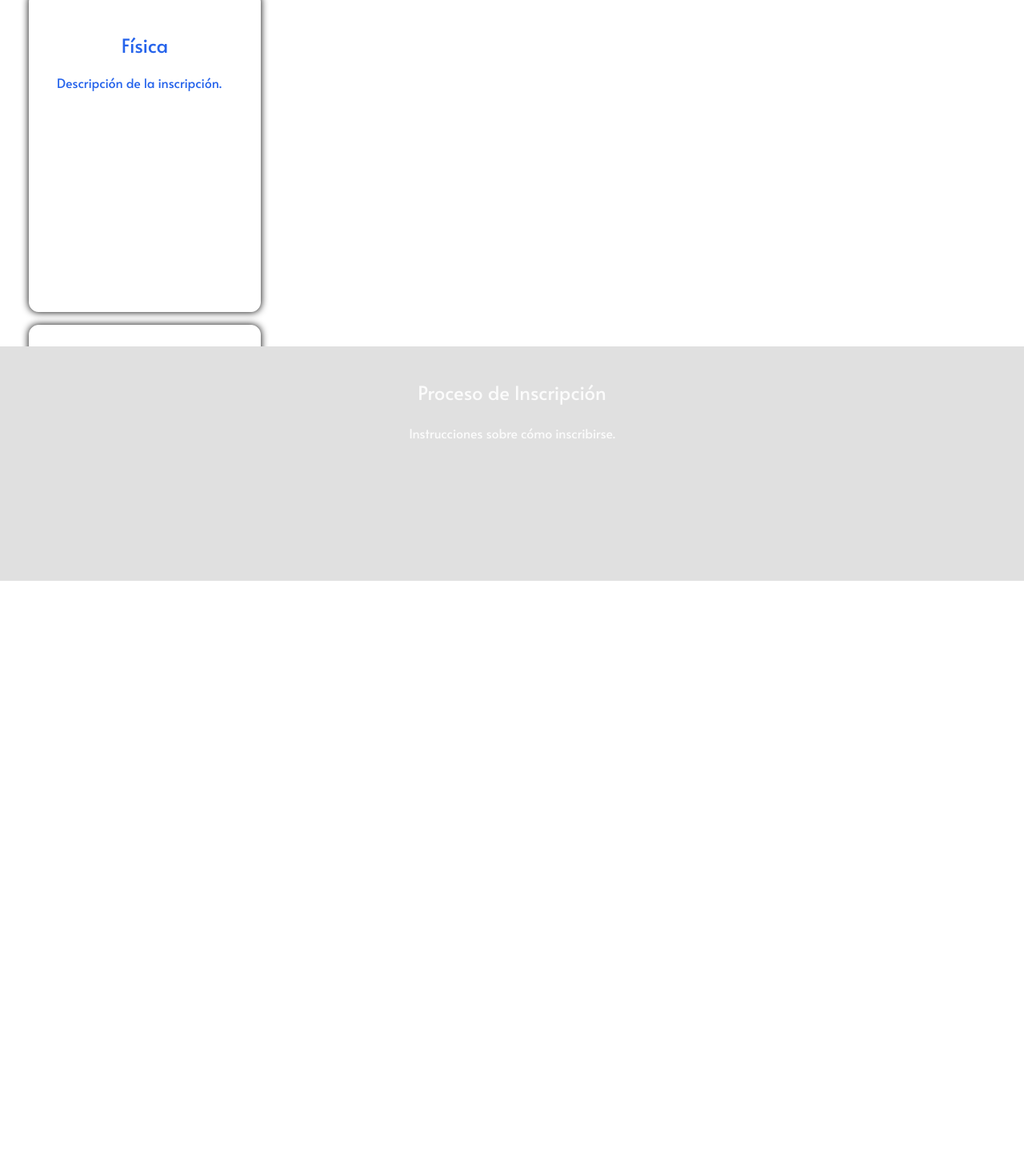
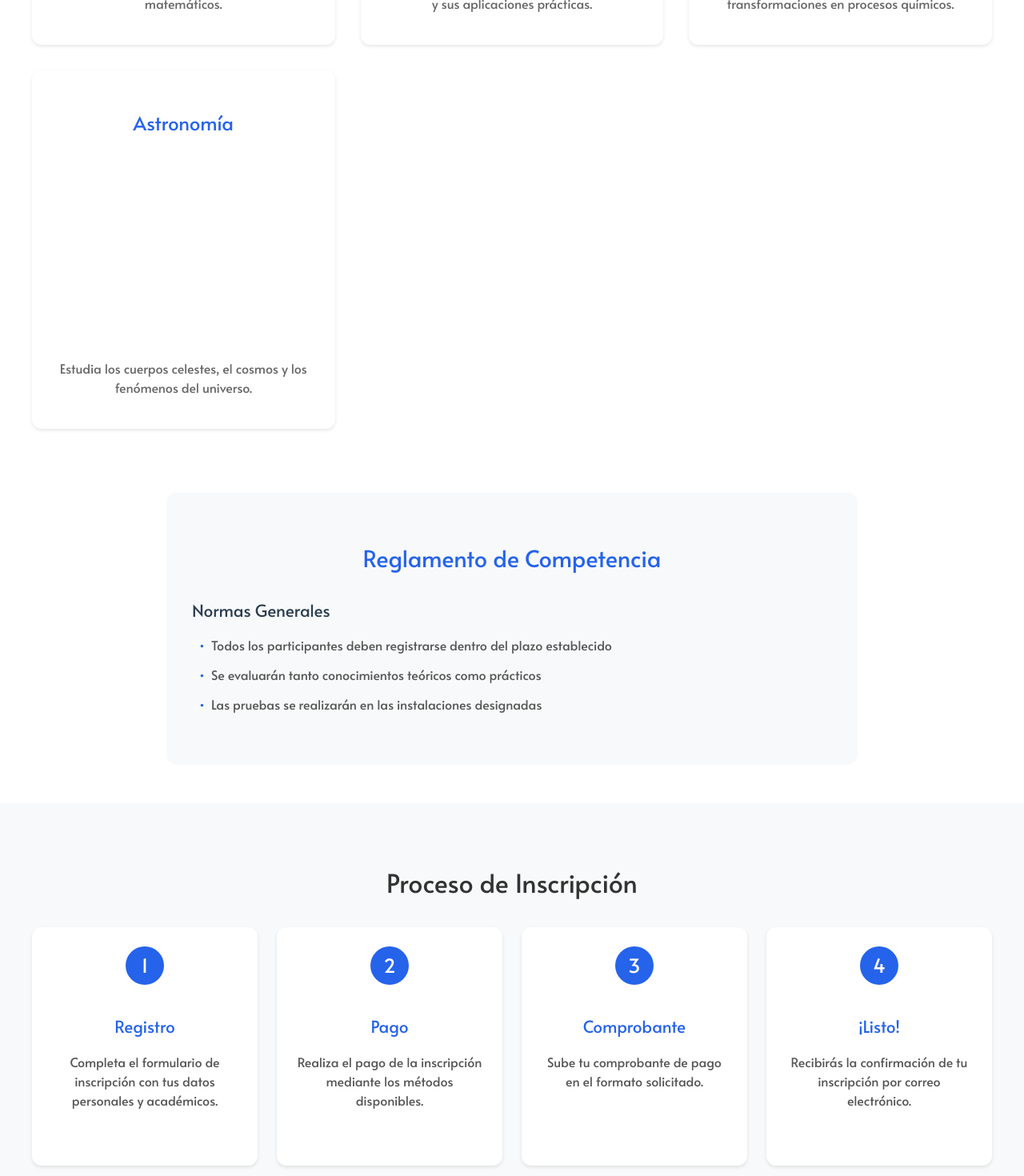
Before and after one commit to OrpheusLabSRL/Inscripcion-olimpiadas-UMSS, a React (Vite) app in the folder Client/: page / in a window 1280 px wide. Shown: the part 1280-2750 px from the top of the page at 80% size. Built offline with nearby package versions, Linux system fonts and the light colour scheme; a web font is replaced by a local one.

Commit message:
arreglos del home de acuerdo al muckup

```diff
--- a/Client/src/App.css
+++ b/Client/src/App.css
@@ -1,3 +1,4 @@
+/* App.css */
 @import url("https://fonts.googleapis.com/css2?family=Afacad:ital,wght@0,400..700;1,400..700&family=Alata&display=swap");
 
 :root {
@@ -24,8 +25,8 @@
   --pS-size: 12px; /* Texto de ayuda */
 
   --label: 16px;
-  --error-size: 14px; /* Tamaño de errores (ajustado) */
-  --principal-text: 60px; /* Para encabezados grandes */
+  --error-size: 14px;
+  --principal-text: 60px;
   --background: #f8fafc;
 }
 
@@ -33,15 +34,32 @@ body {
   font-family: "Alata", sans-serif;
   background-color: var(--background);
   margin: 0;
+  display: flex;
+  flex-direction: column;
+  min-height: 100vh;
+}
+
+.app-container {
+  display: flex;
+  flex-direction: column;
+  flex: 1;
 }
 
 .main {
   display: grid;
-  height: 90vh;
   grid-template-columns: 90px auto;
-  transition: all 1s; /* <-- Añadir para transición suave */
+  transition: all 0.3s ease;
+  flex: 1;
+  min-height: calc(100vh - 29px);
+}
 
-  &.active {
-    grid-template-columns: 260px auto;
-  }
+.main.active {
+  grid-template-columns: 260px auto;
 }
+
+.content-area {
+  grid-column-start: 2;
+  width: 100%;
+  overflow-x: hidden;
+  padding-bottom: 29px;
+}
--- a/Client/src/App.jsx
+++ b/Client/src/App.jsx
@@ -1,26 +1,24 @@
 import { Route, Routes, useLocation } from "react-router-dom";
 import { useState } from "react";
-
-// Components
 import { RegisterOlympian } from "./features/registrarion/pages/RegisterOlympian/Register-Olympian";
 import Sidebar from "./components/sidebar/Sidebar";
 import "./App.css";
 import { RegisterTutor } from "./features/registrarion/pages/RegisterTutor/RegisterTutor";
-import { TutorForm } from "./features/registrarion/pages/TutorForm/TutorForm"; // Ahora funciona con la exportación nombrada
+import { TutorForm } from "./features/registrarion/pages/TutorForm/TutorForm";
 import { MainHome } from "./features/home/pages/MainHome";
 
 function App() {
   const [isOpen, setIsOpen] = useState(true);
   const location = useLocation();
 
-  // Condición para mostrar el Sidebar
   const showSidebar = location.pathname !== "/" && location.pathname !== "/register/tutor-form";
 
   return (
+    <div className="app-container">
       <div className={location.pathname === "/" ? "" : isOpen ? "main active" : "main"}>
         {showSidebar && <Sidebar isOpen={isOpen} setIsOpen={setIsOpen} />}
 
-      <div style={{ gridColumnStart: 2 }}>
+        <div className="content-area">
           <Routes>
             <Route path="/" element={<MainHome />} />
             <Route path="/register" element={<RegisterOlympian />} />
@@ -29,6 +27,7 @@ function App() {
           </Routes>
         </div>
       </div>
+    </div>
   );
 }
 
--- a/Client/src/features/home/components/ContentProp.css
+++ b/Client/src/features/home/components/ContentProp.css
@@ -1,21 +1,22 @@
-main {
-  width: 100vw; /* Full width of the container */
-  max-width: 100%; /* Prevent overflow */
-  margin: 80px 0 60px 0; /* Center the main content */
-  padding: 0; /* Remove padding */
-  flex: 1; /* Take up the full height */
-  box-sizing: border-box; /* Include padding and border in width calculation */
+
+.content-container {
+  width: 100vw;
+  max-width: 100%;
+  margin: 80px 0 60px 0;
+  padding: 0;
+  flex: 1;
+  box-sizing: border-box;
 }
 
 section {
-  width: 100%; /* Full width of the section */
-  max-width: 100%; /* Prevent overflow */
-  margin: 0; /* Center the section */
-  padding: 2rem; /* Padding around sections */
-  box-sizing: border-box; /* Include padding in width calculation */
+  width: 100%;
+  max-width: 100%;
+  margin: 0;
+  padding: 2rem;
+  box-sizing: border-box;
 }
 
-/* Styles for the event description section */
+
 .event-description {
   height: 653px;
   background-color: rgba(226, 226, 226, 0.7);
@@ -33,16 +34,16 @@ section {
 }
 
 .event-description h2 {
-  font-size: 4rem; /* Heading size */
-  color: #ffffff; /* Heading color */
+  font-size: 4rem;
+  color: #ffffff;
   margin-bottom: 2rem;
 }
 
 .event-description p {
-  font-size: 2rem; /* Paragraph size */
-  color: #ffffff; /* Paragraph color */
-  line-height: 1.5; /* Line height for readability */
-  padding: 0 10px; /* Padding for paragraph */
+  font-size: 2rem;
+  color: #ffffff;
+  line-height: 1.5;
+  padding: 0 10px;
   margin-bottom: 3rem;
 }
 
@@ -54,31 +55,29 @@ section {
   color: #ffffff;
   padding: 0.5rem 1rem;
   border-radius: 5px;
-  display: inline-flex; /* Cambiado a flex para mejor alineación */
-  align-items: center; /* Centra verticalmente el texto */
-  justify-content: center; /* Centra horizontalmente el texto */
+  display: inline-flex;
+  align-items: center;
+  justify-content: center;
   cursor: pointer;
   transition: all 0.3s ease;
   margin-top: 2rem;
-  border: none; /* Elimina el borde por defecto de button */
-  font-family: inherit; /* Usa la misma fuente que el resto */
-  text-align: center; /* Asegura que el texto esté centrado */
-  white-space: normal; /* Permite que el texto se ajuste */
-  word-wrap: break-word; /* Rompe palabras largas si es necesario */
+  border: none;
+  font-family: inherit;
 }
 
 .start-adventure:hover {
-  background-color: #1d4ed8; /* Darker blue on hover */
-  transform: scale(1.05); /* Slight scale effect */
+  background-color: #1d4ed8;
+  transform: scale(1.05);
 }
 
-/* Styles for the action buttons that appear after click */
+
 .action-buttons {
   display: flex;
   justify-content: center;
   gap: 20px;
   margin-top: 30px;
   width: 100%;
+  flex-wrap: wrap;
 }
 
 .action-button {
@@ -101,7 +100,6 @@ section {
 .start-button:hover {
   background-color: #3e8e41;
   transform: translateY(-2px);
-  box-shadow: 0px 6px 8px rgba(0, 0, 0, 0.15);
 }
 
 .continue-button {
@@ -112,97 +110,267 @@ section {
 .continue-button:hover {
   background-color: #0b7dda;
   transform: translateY(-2px);
-  box-shadow: 0px 6px 8px rgba(0, 0, 0, 0.15);
 }
 
-/* Styles for the areas of competence section */
+
 .areas-competence {
-  height: 980px; /* Height for areas of competence */
-  background-color: #ffffff; /* White background */
-  padding: 20px; /* Padding */
+  min-height: 980px;
+  background-color: #ffffff;
+  display: flex;
+  flex-direction: column;
+  align-items: center;
+  padding: 3rem 2rem;
 }
 
 .areas-competence h2 {
-  font-size: 2rem; /* Heading size */
-  color: #333; /* Heading color */
+  font-size: 2rem;
+  color: #333;
+  margin-bottom: 2rem;
 }
 
-/* Styles for the registration process section */
-.registration-process {
-  height: 293px; /* Height for registration process */
-  background-color: #e0e0e0; /* Light gray background */
-  padding: 20px; /* Padding */
-}
-
-/* Styles for the how to register section */
-.how-to-register {
-  height: 771px; /* Height for how to register */
-  background-color: #ffffff; /* White background */
-  padding: 20px; /* Padding */
-}
-
-/* Grid styles for areas of competence */
-.grid {
-  width: 100%; /* Full width of the grid */
-  max-width: 100%; /* Prevent overflow */
-  margin: 0;
+.competence-grid {
   display: grid;
-  grid-template-columns: repeat(
-    auto-fit,
-    minmax(290px, 1fr)
-  ); /* Four columns */
-  gap: 20px; /* Space between grid items */
-  justify-items: center; /* Center items in the grid */
-  padding: 0 2rem; /* Padding around the grid */
-}
-
-.area {
-  background-color: #f9f9f9; /* Light background for area cards */
-  border: 1px solid #ddd; /* Light border */
-  border-radius: 8px; /* Rounded corners */
-  padding: 20px; /* Padding inside area cards */
-  text-align: center; /* Center text */
+  grid-template-columns: repeat(auto-fit, minmax(290px, 1fr));
+  gap: 2rem;
+  width: 100%;
+  max-width: 1200px;
+  margin-bottom: 3rem;
 }
 
 .category-card {
-  width: 290px; /* Fixed width for category cards */
-  height: 400px; /* Height for category cards */
-  background-color: #ffffff; /* Light background for cards */
-  border: 1px solid #ffffff; /* Light border */
-  border-radius: 12px; /* Rounded corners */
-  padding: 1.5rem; /* Increased padding inside cards */
-  box-shadow: 0 2px 4px rgba(0, 0, 0, 0.1); /* Enhanced shadow */
-  transition: transform 0.2s; /* Smooth transition for hover effect */
-  box-sizing: border-box; /* Include padding and border in height calculation */
-  margin: 1rem; /* Adding margin around cards */
-  box-shadow: 0px 0px 10px #000000; /* Shadow effect */
+  background-color: #ffffff;
+  border-radius: 12px;
+  padding: 1.5rem;
+  box-shadow: 0 2px 4px rgba(0, 0, 0, 0.1);
+  transition: transform 0.2s;
+  height: 400px;
+  display: flex;
+  flex-direction: column;
+  justify-content: space-between;
 }
 
 .category-card:hover {
-  transform: scale(1.05); /* Slightly enlarge card on hover */
-  box-shadow: 0px 0px 10px #000000; /* Shadow effect on hover */
+  transform: scale(1.05);
+  box-shadow: 0 4px 8px rgba(0, 0, 0, 0.15);
 }
 
 .category-card h3 {
-  color: #2563eb; /* Heading color */
-  font-size: 1.5rem; /* Heading size */
-  margin-bottom: 1rem; /* Spacing below heading */
-  font-weight: bold; /* Bold heading */
-  text-align: center; /* Center heading text */
+  color: #2563eb;
+  font-size: 1.5rem;
+  margin-bottom: 1rem;
+  text-align: center;
 }
 
 .category-card p {
-  font-size: 1rem; /* Tamaño del párrafo */
-  color: #2563eb; /* Color gris claro */
-  line-height: 1.5; /* Interlineado */
-  text-align: justify; /* Texto justificado */
-  padding: 0 10px; /* Padding horizontal */
+  font-size: 1rem;
+  color: #666;
+  line-height: 1.5;
+  text-align: center;
 }
 
-.container-content {
+
+.competence-rules {
+  width: 100%;
+  max-width: 800px;
+  background-color: #f8f9fa;
+  padding: 2rem;
+  border-radius: 12px;
+  margin-top: 2rem;
+}
+
+.competence-rules h3 {
+  color: #2563eb;
+  font-size: 1.8rem;
+  margin-bottom: 1.5rem;
+  text-align: center;
+}
+
+.rules-section {
+  margin-bottom: 2rem;
+}
+
+.rules-section h4 {
+  color: #2c3e50;
+  font-size: 1.3rem;
+  margin-bottom: 1rem;
+}
+
+.rules-list {
+  list-style-type: none;
+  padding-left: 1.5rem;
+}
+
+.rules-list li {
+  margin-bottom: 0.8rem;
+  position: relative;
+  color: #555;
+}
+
+.rules-list li:before {
+  content: "•";
+  color: #2563eb;
+  font-weight: bold;
+  position: absolute;
+  left: -1rem;
+}
+
+
+.registration-process {
+  min-height: 293px;
+  background-color: #f8f9fa;
   display: flex;
   flex-direction: column;
   align-items: center;
-  justify-content: center;
+  padding: 3rem 2rem;
+}
+
+.registration-process h2 {
+  font-size: 2rem;
+  color: #333;
+  margin-bottom: 2rem;
   text-align: center;
 }
+
+.process-steps-horizontal {
+  display: flex;
+  justify-content: space-between;
+  gap: 1.5rem;
+  width: 100%;
+  max-width: 1200px;
+}
+
+.step-horizontal {
+  flex: 1;
+  background-color: white;
+  border-radius: 12px;
+  padding: 1.5rem;
+  box-shadow: 0 2px 4px rgba(0, 0, 0, 0.1);
+  display: flex;
+  flex-direction: column;
+  align-items: center;
+  text-align: center;
+  min-height: 250px;
+}
+
+.step-number {
+  background-color: #2563eb;
+  color: white;
+  width: 3rem;
+  height: 3rem;
+  border-radius: 50%;
+  display: flex;
+  align-items: center;
+  justify-content: center;
+  font-weight: bold;
+  font-size: 1.5rem;
+  margin-bottom: 1rem;
+}
+
+.step-content h3 {
+  color: #2563eb;
+  font-size: 1.3rem;
+  margin-bottom: 1rem;
+}
+
+.step-content p {
+  color: #555;
+  font-size: 1rem;
+  line-height: 1.5;
+}
+
+/* How to Register */
+.how-to-register {
+  min-height: 771px;
+  background-color: #ffffff;
+  display: flex;
+  flex-direction: column;
+  align-items: center;
+  padding: 3rem 2rem;
+}
+
+.how-to-register h2 {
+  font-size: 2rem;
+  color: #333;
+  margin-bottom: 2rem;
+  text-align: center;
+}
+
+.tutorial-section {
+  background-color: white;
+  padding: 2rem;
+  border-radius: 12px;
+  box-shadow: 0 2px 4px rgba(0, 0, 0, 0.1);
+  width: 100%;
+  max-width: 800px;
+}
+
+.tutorial-section h3 {
+  color: #2563eb;
+  font-size: 1.5rem;
+  margin-bottom: 1rem;
+}
+
+.tutorial-section p {
+  color: #555;
+  font-size: 1rem;
+  line-height: 1.5;
+  margin-bottom: 1.5rem;
+}
+
+.video-placeholder {
+  width: 100%;
+  height: 450px;
+  background-color: #e0e0e0;
+  display: flex;
+  align-items: center;
+  justify-content: center;
+  border-radius: 8px;
+  color: #666;
+  font-size: 1.2rem;
+}
+
+/* Responsive adjustments */
+@media (max-width: 768px) {
+  .event-description h2 {
+    font-size: 2.5rem;
+  }
+
+  .event-description p {
+    font-size: 1.5rem;
+  }
+
+  .competence-grid {
+    grid-template-columns: 1fr;
+  }
+
+  .process-steps-horizontal {
+    flex-direction: column;
+  }
+
+  .step-horizontal {
+    width: 100%;
+  }
+
+  .video-placeholder {
+    height: 250px;
+  }
+}
+
+@media (max-width: 480px) {
+  .action-buttons {
+    flex-direction: column;
+    gap: 15px;
+  }
+
+  .action-button {
+    width: 100%;
+  }
+
+  .event-description h2 {
+    font-size: 2rem;
+  }
+
+  .event-description p {
+    font-size: 1.2rem;
+  }
+}
--- a/Client/src/features/home/components/ContentProp.jsx
+++ b/Client/src/features/home/components/ContentProp.jsx
@@ -19,7 +19,7 @@ function ContentProp() {
   };
 
   return (
-    <main className="container-content">
+    <main className="content-container">
       <section className={`event-description ${showButtons ? 'active' : ''}`}>
         <h2>Olimpiadas Científicas Oh! SanSi</h2>
         <p>Descubre y desarrolla tu potencial científico en las áreas más fascinantes de la ciencia</p>
@@ -51,30 +51,78 @@ function ContentProp() {
         <div className="competence-grid">
           <div className="category-card">
             <h3>Matemáticas</h3>
-            <p>Descripción de la categoría 1.</p>
+            <p>Desarrolla tu pensamiento lógico y resolución de problemas a través de desafíos matemáticos.</p>
           </div>
           <div className="category-card">
             <h3>Física</h3>
-            <p>Descripción de la inscripción.</p>
+            <p>Explora las leyes fundamentales del universo y sus aplicaciones prácticas.</p>
           </div>
           <div className="category-card">
             <h3>Química</h3>
-            <p>Descripción de la categoría 3.</p>
+            <p>Descubre la composición de la materia y sus transformaciones en procesos químicos.</p>
           </div>
           <div className="category-card">
             <h3>Astronomía</h3>
-            <p>Descripción de la categoría 4.</p>
+            <p>Estudia los cuerpos celestes, el cosmos y los fenómenos del universo.</p>
+          </div>
+        </div>
+
+        <div className="competence-rules">
+          <h3>Reglamento de Competencia</h3>
+          <div className="rules-section">
+            <h4>Normas Generales</h4>
+            <ul className="rules-list">
+              <li>Todos los participantes deben registrarse dentro del plazo establecido</li>
+              <li>Se evaluarán tanto conocimientos teóricos como prácticos</li>
+              <li>Las pruebas se realizarán en las instalaciones designadas</li>
+            </ul>
           </div>
         </div>
       </section>
 
       <section className="registration-process">
         <h2>Proceso de Inscripción</h2>
-        <p>Instrucciones sobre cómo inscribirse.</p>
+        <div className="process-steps-horizontal">
+          <div className="step-horizontal">
+            <div className="step-number">1</div>
+            <div className="step-content">
+              <h3>Registro</h3>
+              <p>Completa el formulario de inscripción con tus datos personales y académicos.</p>
+            </div>
+          </div>
+          <div className="step-horizontal">
+            <div className="step-number">2</div>
+            <div className="step-content">
+              <h3>Pago</h3>
+              <p>Realiza el pago de la inscripción mediante los métodos disponibles.</p>
+            </div>
+          </div>
+          <div className="step-horizontal">
+            <div className="step-number">3</div>
+            <div className="step-content">
+              <h3>Comprobante</h3>
+              <p>Sube tu comprobante de pago en el formato solicitado.</p>
+            </div>
+          </div>
+          <div className="step-horizontal">
+            <div className="step-number">4</div>
+            <div className="step-content">
+              <h3>¡Listo!</h3>
+              <p>Recibirás la confirmación de tu inscripción por correo electrónico.</p>
+            </div>
+          </div>
+        </div>
       </section>
+
       <section className="how-to-register">
         <h2>¿Cómo Inscribirse?</h2>
-        <p>Tutorial Paso a Paso.</p>
+        <div className="tutorial-section">
+          <h3>Tutorial Paso a Paso</h3>
+          <p>Sigue este vídeo tutorial para completar tu proceso de inscripción sin problemas.</p>
+          <div className="video-placeholder">
+            [Aquí iría el componente de video o iframe]
+          </div>
+        </div>
       </section>
     </main>
   );
--- a/Client/src/features/home/components/Footer.css
+++ b/Client/src/features/home/components/Footer.css
@@ -1,15 +1,141 @@
-footer {
-  height: 29px; /* Ajusta la altura según tus necesidades */
-  position: fixed;
-  bottom: 0;
-  left: 0; /* Asegúrate de que el footer comience desde el borde izquierdo */
-  right: 0; /* Asegúrate de que el footer se extienda hasta el borde derecho */
+.ohsansi-footer {
+  background-color: #2c3e50;
+  color: #ffffff;
   width: 100%;
-  background-color: #2c3e50;
-  color: #ecf0f1;
-  padding: 1rem;
-  box-shadow: 0 -2px 5px rgba(0, 0, 0, 0.1);
-  z-index: 1000;
-  overflow: hidden; /* Asegúrate de que el contenido no se desborde */
-  white-space: nowrap; /* Evita que el texto se divida en varias líneas */
+  padding: 2rem;
+  font-family: 'Arial', sans-serif;
 }
+
+.footer-content {
+  display: flex;
+  justify-content: space-between;
+  align-items: flex-start;
+  flex-wrap: nowrap;
+  width: 100%;
+  gap: 2rem;
+}
+
+.footer-brand {
+  max-width: 300px;
+  flex-shrink: 0;
+  word-wrap: break-word;
+  white-space: normal;
+}
+
+.footer-brand h1 {
+  font-size: 2rem;
+  margin-bottom: 0.5rem;
+}
+
+.footer-brand p {
+  font-size: 1rem;
+  opacity: 0.9;
+  line-height: 1.4;
+}
+
+.footer-grid {
+  display: flex;
+  justify-content: center;
+  flex: 1;
+  gap: 5rem;
+  flex-wrap: wrap;
+}
+
+.footer-column {
+  min-width: 200px;
+  max-width: 250px;
+  flex: 1;
+}
+
+.footer-column h3 {
+  font-size: 1.2rem;
+  margin-bottom: 1rem;
+  padding-bottom: 0.5rem;
+  border-bottom: 2px solid #3498db;
+}
+
+.footer-column ul {
+  list-style: none;
+  padding: 0;
+  margin: 0;
+}
+
+.footer-column li {
+  margin-bottom: 0.5rem;
+  cursor: pointer;
+  transition: opacity 0.2s;
+}
+
+.footer-column li:hover {
+  opacity: 0.8;
+}
+
+.footer-column.contact-info {
+  flex-shrink: 0;
+  max-width: 300px;
+  text-align: right;
+}
+
+.contact-info p {
+  margin: 0.3rem 0;
+}
+
+.footer-bottom {
+  border-top: 1px solid rgba(255, 255, 255, 0.1);
+  padding-top: 1rem;
+  text-align: center;
+  width: 100%;
+  font-size: 0.9rem;
+  display: flex;
+  flex-wrap: wrap;
+  justify-content: center;
+  gap: 1rem;
+}
+
+.footer-bottom p {
+  margin: 0;
+}
+
+.footer-bottom a {
+  color: #ffffff;
+  text-decoration: none;
+  margin: 0 1rem;
+  white-space: nowrap;
+}
+
+.footer-bottom a:hover {
+  text-decoration: underline;
+}
+
+/* Responsive */
+@media (max-width: 768px) {
+  .footer-content {
+    flex-direction: column;
+    align-items: flex-start;
+  }
+
+  .footer-grid {
+    flex-direction: column;
+    gap: 1.5rem;
+    justify-content: flex-start;
+  }
+
+  .footer-column {
+    max-width: 100%;
+  }
+
+  .footer-column.contact-info {
+    text-align: left;
+    margin-left: 0;
+    margin-top: 2rem;
+  }
+
+  .footer-bottom {
+    flex-direction: column;
+    align-items: flex-start;
+  }
+
+  .footer-bottom a {
+    margin: 0.5rem 0;
+  }
+}
--- a/Client/src/features/home/components/Footer.jsx
+++ b/Client/src/features/home/components/Footer.jsx
@@ -1,9 +1,70 @@
-import "./Footer.css"; // Assuming you have a CSS file for styling
+import React from "react";
+import "./Footer.css";
 
 function Footer() {
   return (
-    <footer>
-      <p>&copy; Edición 2025. All rights reserved.</p>
+    <footer className="ohsansi-footer">
+      <div className="footer-container">
+        <div className="footer-content">
+          <div className="footer-brand">
+            <h1>Oh! SanSi</h1>
+            <p>Fomentando la excelencia científica y el desarrollo del talento juvenil en Bolivia desde 2020.</p>
+          </div>
+
+          <div className="footer-grid">
+            <div className="footer-column">
+              <h3>Áreas Científicas</h3>
+              <ul>
+                <li>Matemáticas</li>
+                <li>Física</li>
+                <li>Química</li>
+                <li>Astronomía-Astrofísica</li>
+                <li>Biología</li>
+                <li>Informática</li>
+                <li>Robótica</li>
+              </ul>
+            </div>
+
+            <div className="footer-column">
+              <h3>Enlaces Útiles</h3>
+              <ul>
+                <li>Proceso de Inscripción</li>
+                <li>Calendario 2024</li>
+                <li>Reglamento</li>
+                <li>Preguntas Frecuentes</li>
+                <li>Resultados</li>
+                <li>Galería de Ganadores</li>
+              </ul>
+            </div>
+
+            <div className="footer-column">
+              <h3>Contacto</h3>
+              <div className="contact-info">
+                <p><strong>Dirección Principal:</strong></p>
+                <p>Universidad Mayor de San Simón</p>
+                <p>Cochabamba, Bolivia</p>
+
+                <p><strong>Teléfonos:</strong></p>
+                <p>+591 4 4525252</p>
+                <p>+591 4 4525253</p>
+
+                <p><strong>Email:</strong></p>
+                <p>info@ohsansi.edu.bo</p>
+                <p>soporte@ohsansi.edu.bo</p>
+              </div>
+            </div>
+          </div>
+        </div>
+
+        <div className="footer-bottom">
+          <p>
+            © 2024 Oh! SanSi - Olimpiadas Científicas. Todos los derechos reservados.
+            <a href="#">Política de Privacidad</a>
+            <a href="#">Términos y Condiciones</a>
+            <a href="#">Mapa del Sitio</a>
+          </p>
+        </div>
+      </div>
     </footer>
   );
 }
```
Lines whose indentation alone changed are shown as unchanged.
